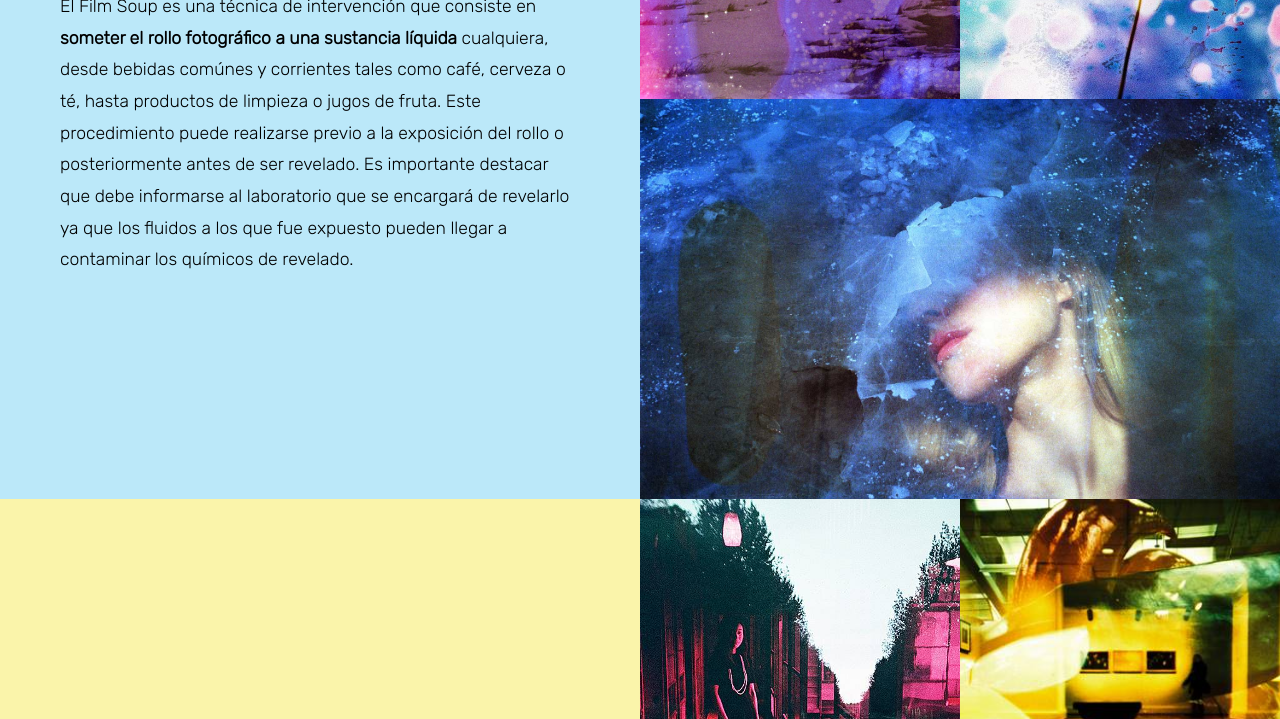
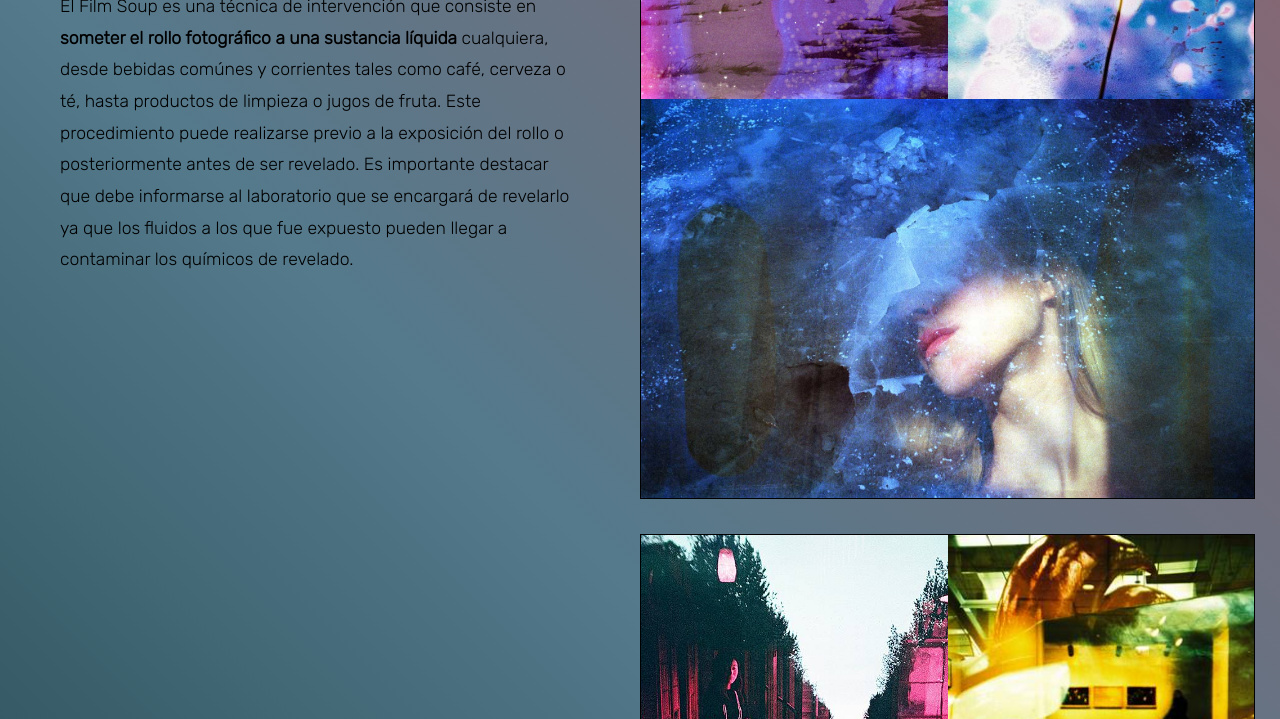
Before and after one commit to JulyKnot/ProyectoCoder, a plain HTML site: page views/film.html in a window 1280 px wide. Shown: the part 478-1197 px from the top of the page. Drawn offline with nearby package versions, Linux system fonts and the light colour scheme.

Commit message:
margenes de fotos

```diff
--- a/css/estiloFilm.css
+++ b/css/estiloFilm.css
@@ -38,9 +38,10 @@ nav {
 	grid-template-columns: 1fr 1fr ; }
 
 .contenido .box {
-	background: #BBE8F9;
+	background: transparent;
 	height: 100vh;
-	position: relative; }
+	position: relative;
+	margin-bottom: 35px; }
 
 .contenido .box:last-child {
 	background: blue; }
@@ -62,6 +63,8 @@ nav {
 	font-family: 'Rubik', sans-serif; }
 
 .images {
+	margin-right: 25px;
+	border: 1px solid black;
 	display: flex;
 	flex-wrap: wrap; }
 
@@ -91,7 +94,7 @@ nav {
 	grid-template-columns: 1fr 1fr ; }
 
 .contenidoDos .box {
-	background:#FAF4AA;
+	background:transparent;
 	height: 100vh;
 	position: relative; }
 
@@ -115,6 +118,8 @@ nav {
 	font-family: 'Rubik', sans-serif; }
 
 .imagesDos {
+	margin-right: 25px;
+	border: 1px solid black;
 	display: flex;
 	flex-wrap: wrap; }
 
```
